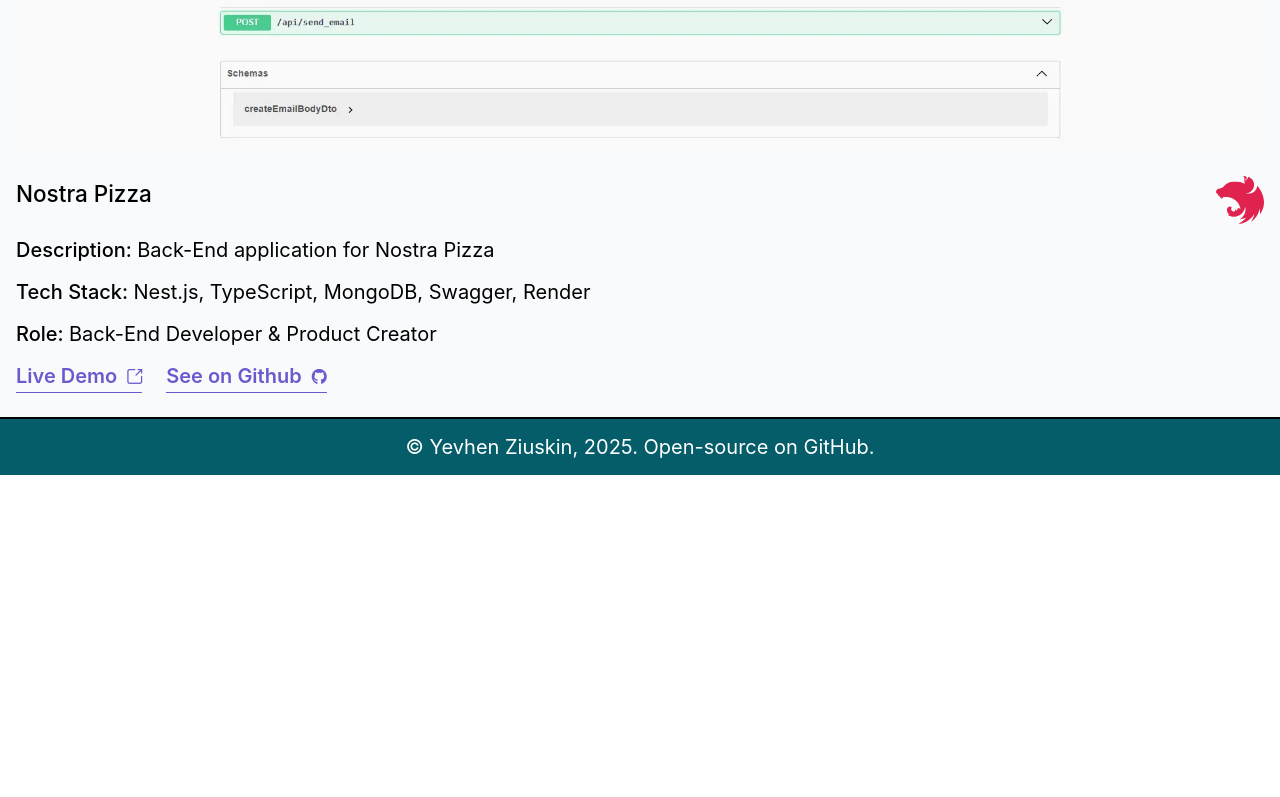
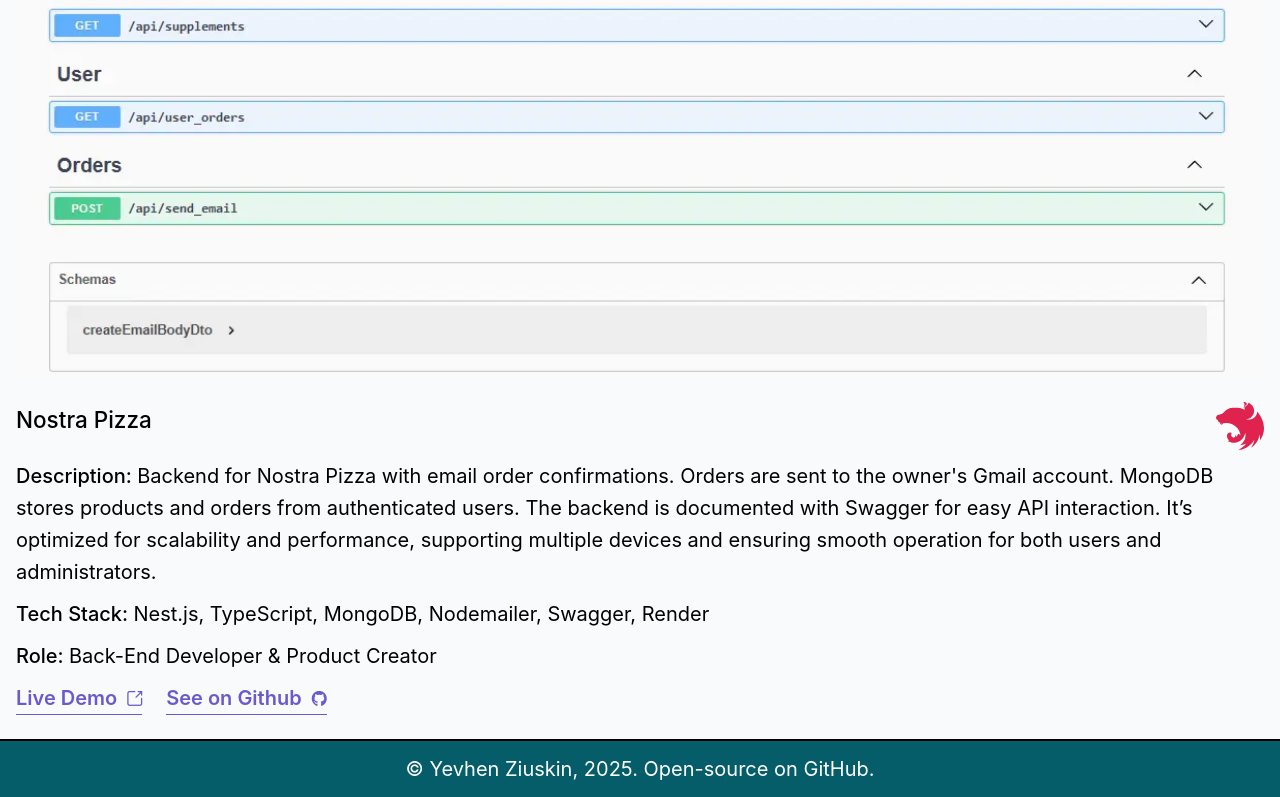
Before and after one commit to Yevhenns/portfolio, a Vue app: page /projects in a window 1280 px wide. Shown: the part 5993-6790 px from the top of the page. Before the commit the page ends 6468 px from the top, so only its background shows below. Built offline with nearby package versions, Linux system fonts and the light colour scheme.

Commit message:
edited back project

```diff
--- a/src/assets/projects.ts
+++ b/src/assets/projects.ts
@@ -52,8 +52,9 @@ export const projects = [
     image: '/images/projects/nostra-back.webp',
     techImage: '/images/technologies/nestjs.svg',
     title: 'Nostra Pizza',
-    description: 'Back-End application for Nostra Pizza',
-    techstack: 'Nest.js, TypeScript, MongoDB, Swagger, Render',
+    description:
+      "Backend for Nostra Pizza with email order confirmations. Orders are sent to the owner's Gmail account. MongoDB stores products and orders from authenticated users. The backend is documented with Swagger for easy API interaction. It’s optimized for scalability and performance, supporting multiple devices and ensuring smooth operation for both users and administrators.",
+    techstack: 'Nest.js, TypeScript, MongoDB, Nodemailer, Swagger, Render',
     role: 'Back-End Developer & Product Creator',
     liveUrl: 'https://pizza-nest.onrender.com/api',
     githubUrl: 'https://github.com/Yevhenns/pizza-nest.git',
```
Also changed, not shown: public/images/projects/nostra-back.webp.
